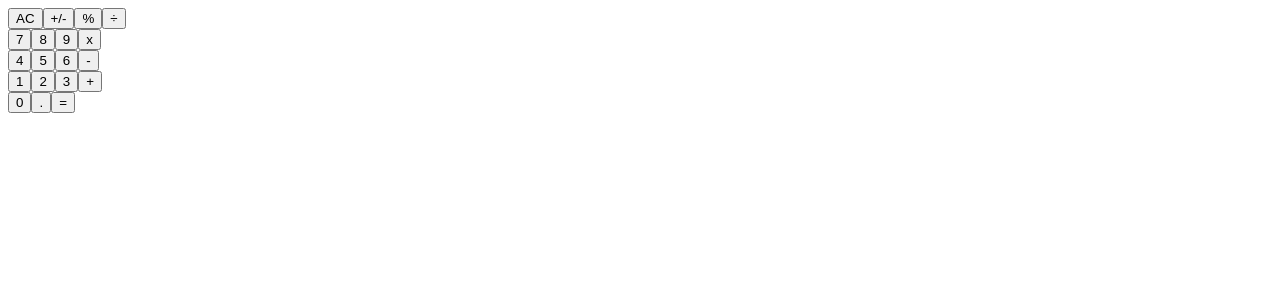
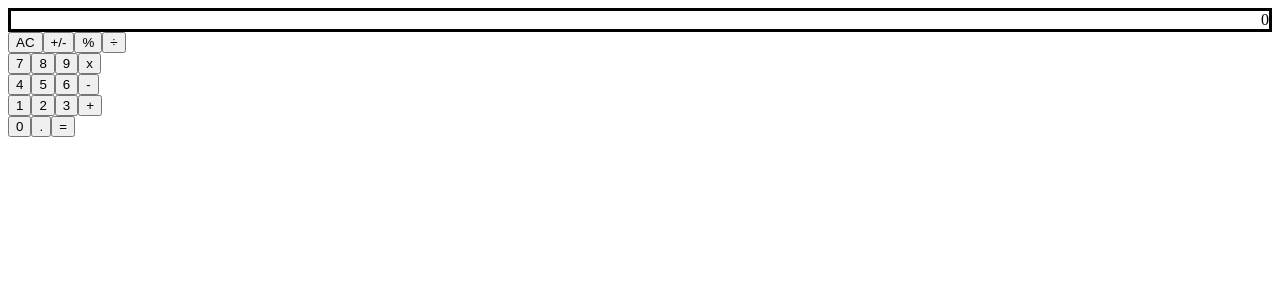
Before and after one commit to phalado/Calculator, a React (Create React App) app: page / in a window 1280 px wide. Shown: the top 300 px of the page. Built offline with nearby package versions, Linux system fonts and the light colour scheme.

Commit message:
Display and Button panel being rendered

```diff
--- a/src/components/App.js
+++ b/src/components/App.js
@@ -1,16 +1,33 @@
 import React from 'react';
-import ReactDOM from 'react-dom';
+import Display from './Display';
 import ButtonPanel from './ButtonPanel';
 import './style.css';
 
 class App extends React.Component {
+  constructor(props) {
+    super(props);
+    this.state = {
+      input: '0',
+    };
+    this.handleClick = this.handleClick.bind(this);
+  }
+
+  handleClick(value) {
+    this.setState(state => ({
+      input: state.input + value,
+    }));
+  }
+
   render() {
+    const { input } = this.state;
+
     return (
       <div className="calculator">
-        <ButtonPanel />
+        <Display value={input} />
+        <ButtonPanel handClick={this.handleClick} />
       </div>
     );
-  };
+  }
 }
 
 export default App;
--- a/src/components/Button.js
+++ b/src/components/Button.js
@@ -1,19 +1,39 @@
 import React from 'react';
 import PropTypes from 'prop-types';
 
-function Button(props) {
-  const button = (
-    <button
-      className="button"
-      type="button"
-    >
-      { props.name }
-    </button>
-  );
+class Button extends React.Component {
+  constructor(props) {
+    super(props);
+    this.handleClick = this.handleClick.bind(this);
+  }
 
-  return (button);
+  handleClick() {
+    const { handClick } = this.props;
+    const { name } = this.props;
+    handClick(name);
+  }
+
+  render() {
+    const { name } = this.props;
+    return (
+      <button
+        className="button"
+        type="button"
+        onClick={this.handleClick}
+      >
+        {name}
+      </button>
+    );
+  }
 }
 
-Button.propTypes = { name: PropTypes.string.isRequired };
+Button.propTypes = {
+  name: PropTypes.string.isRequired,
+  handClick: PropTypes.func,
+};
+
+Button.defaultProps = {
+  handClick: null,
+};
 
 export default Button;
--- a/src/components/ButtonPanel.js
+++ b/src/components/ButtonPanel.js
@@ -1,18 +1,29 @@
 import React from 'react';
+import PropTypes from 'prop-types';
 import Button from './Button';
 
 class ButtonPanel extends React.Component {
+  constructor(props) {
+    super(props);
+    this.handleClick = this.handleClick.bind(this);
+  }
+
+  handleClick(name) {
+    const { handClick } = this.props;
+    handClick(name);
+  }
+
   renderButton(name) {
     return (
       <Button
         name={name}
-        onClick={() => { this.props.onClick(name); }}
+        handClick={this.handleClick}
       />
     );
   }
 
   render() {
-    return(
+    return (
       <div className="button-panel">
         <div className="group1 board-row">
           {this.renderButton('AC')}
@@ -48,4 +59,12 @@ class ButtonPanel extends React.Component {
   }
 }
 
+ButtonPanel.propTypes = {
+  handClick: PropTypes.func,
+};
+
+ButtonPanel.defaultProps = {
+  handClick: null,
+};
+
 export default ButtonPanel;
--- a/src/components/Display.js
+++ b/src/components/Display.js
@@ -0,0 +1,20 @@
+/* eslint-disable react/prefer-stateless-function */
+import React from 'react';
+import PropTypes from 'prop-types';
+
+class Display extends React.Component {
+  render() {
+    const { value } = this.props;
+
+    return (
+      <div className="display">
+        {value}
+      </div>
+    );
+  }
+}
+
+Display.propTypes = { value: PropTypes.string };
+Display.defaultProps = { value: '0' };
+
+export default Display;
--- a/src/components/style.css
+++ b/src/components/style.css
@@ -0,0 +1,4 @@
+.display {
+  border: solid;
+  text-align: right;
+}
```
